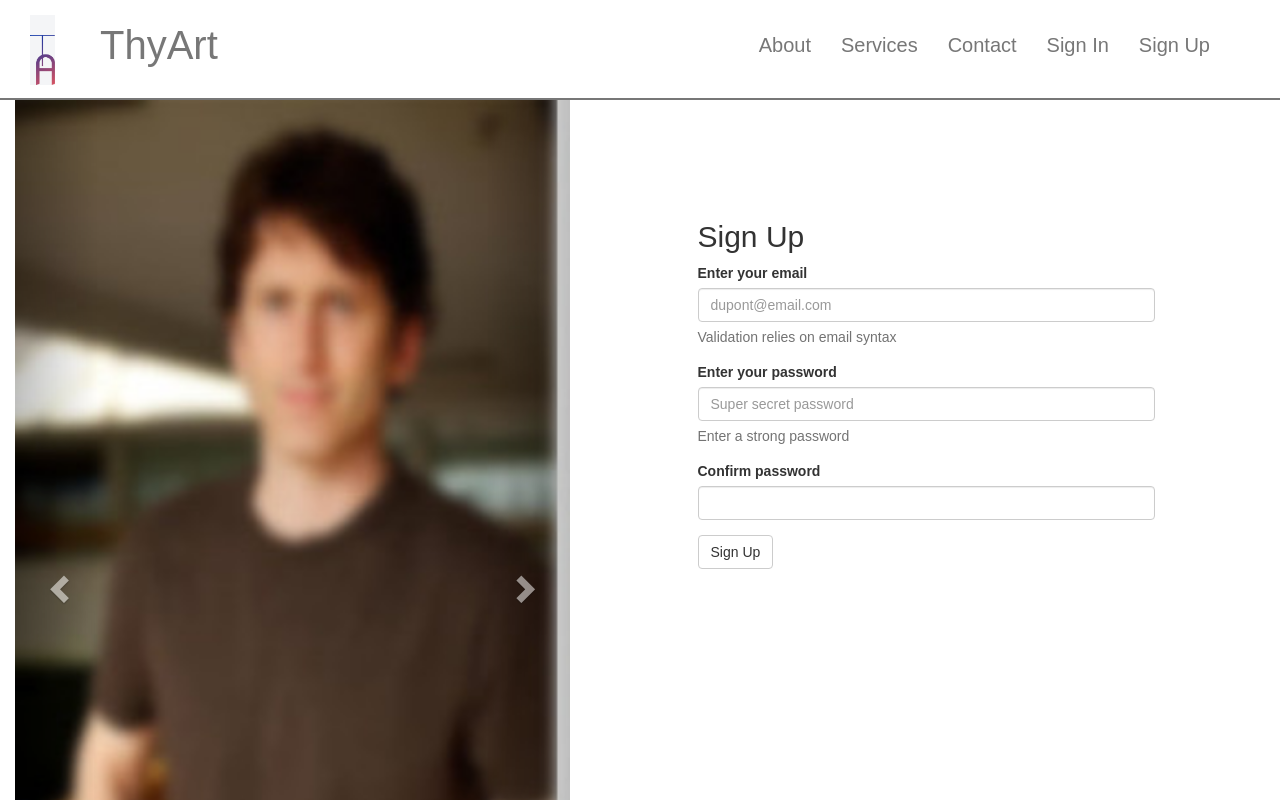
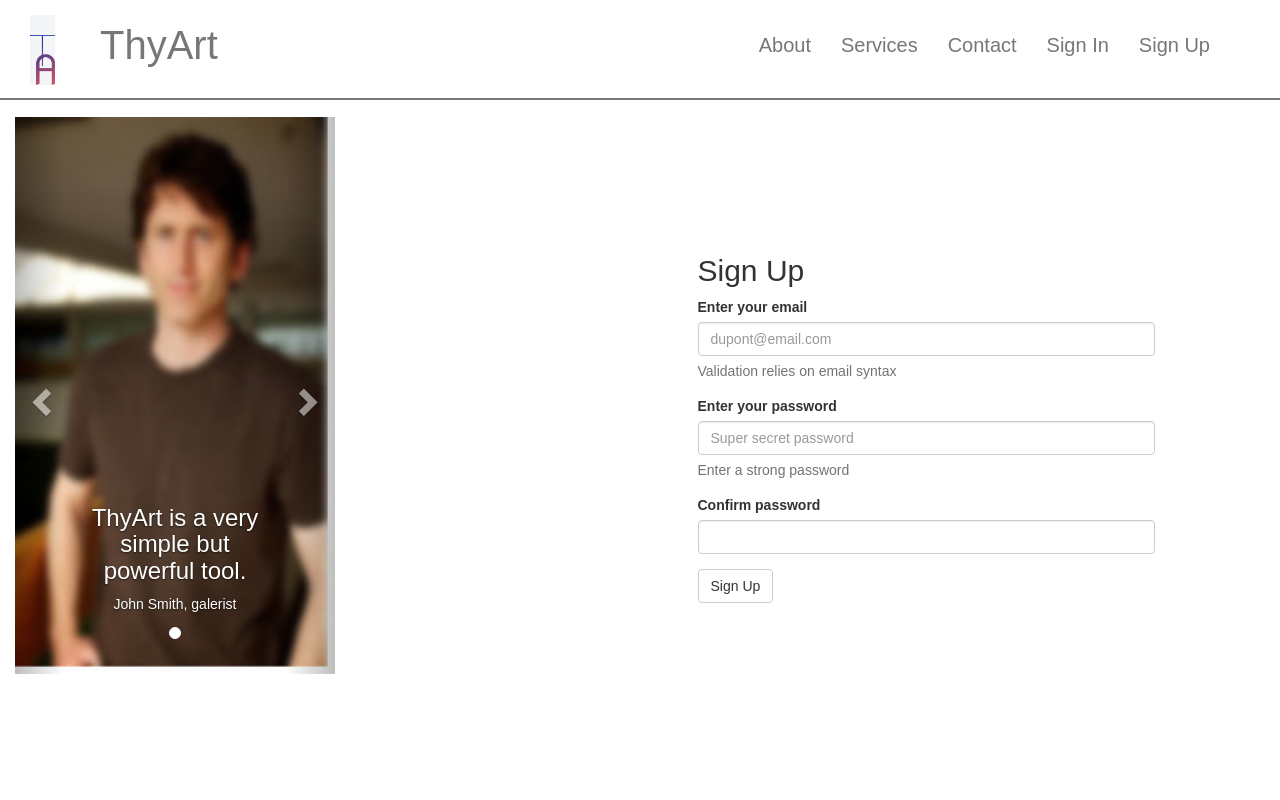
Before and after one commit to ThyArt/thyart-web, a React (Create React App) app: page /signup in a window 1280 px wide. Shown: the top 800 px of the page. Built offline with nearby package versions, Linux system fonts and the light colour scheme.

Commit message:
fix CSS for signIn and signUp page

```diff
--- a/src/css/SignIn.css
+++ b/src/css/SignIn.css
@@ -11,23 +11,24 @@
 }
 
 #quote {
-    width: 100%;
+    width: 25vw;
     height: auto;
 }
 
 #logo {
     background-color: #F4F5F7;;
     position: absolute;
-    top: 0px;
+    top: 0;
     left: 15px;
     z-index: 1;
 }
 
 
 #carouselSn {
-    margin-top: 100px;
-    height: auto;
+    margin-top: 20%;
+    position: absolute;
 }
+
 #signinForm {
-    margin-top: 200px;
+    margin-top: 20%
 }
--- a/src/css/SignUp.css
+++ b/src/css/SignUp.css
@@ -11,23 +11,24 @@
 }
 
 #quote {
-    width: 100%;
+    width: 25vw;
     height: auto;
 }
 
 #logo {
     background-color: #F4F5F7;;
     position: absolute;
-    top: 0px;
+    top: 0;
     left: 15px;
     z-index: 1;
 }
 
 
 #carouselSn {
-    margin-top: 100px;
+    margin-top: 20%;
+    position: absolute;
 }
 
 #signupForm {
-    margin-top: 200px;
+    margin-top: 20%
 }
```
Also changed, not shown: src/components/Header.jsx (+0 -10 lines).
